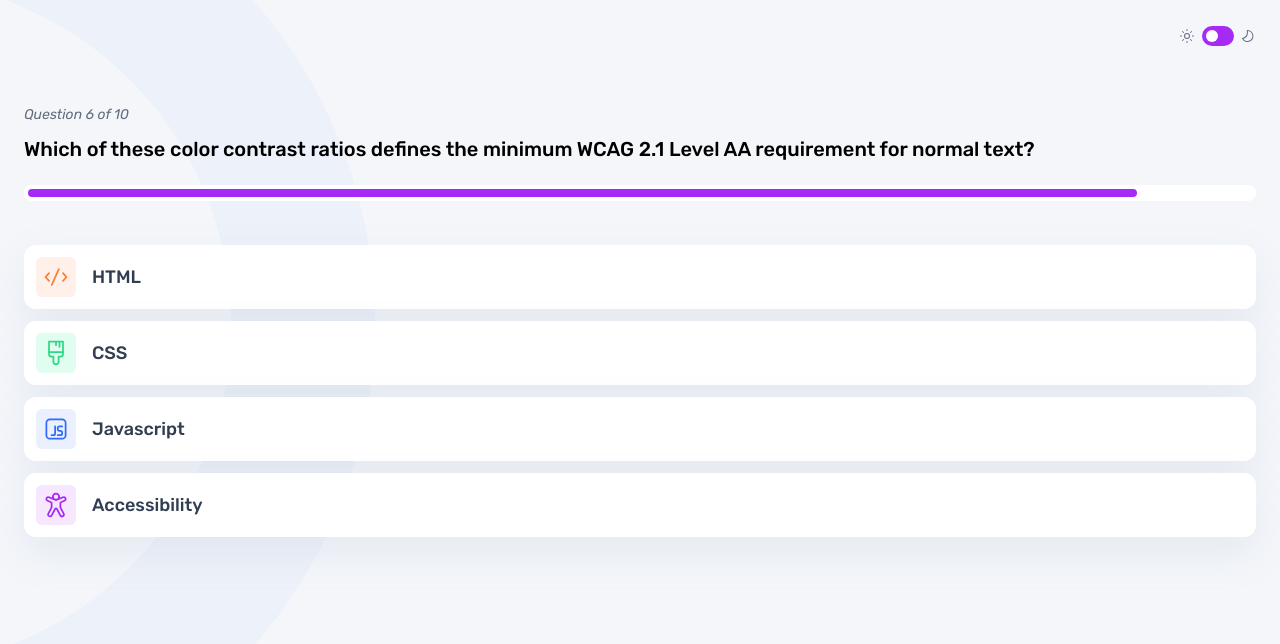
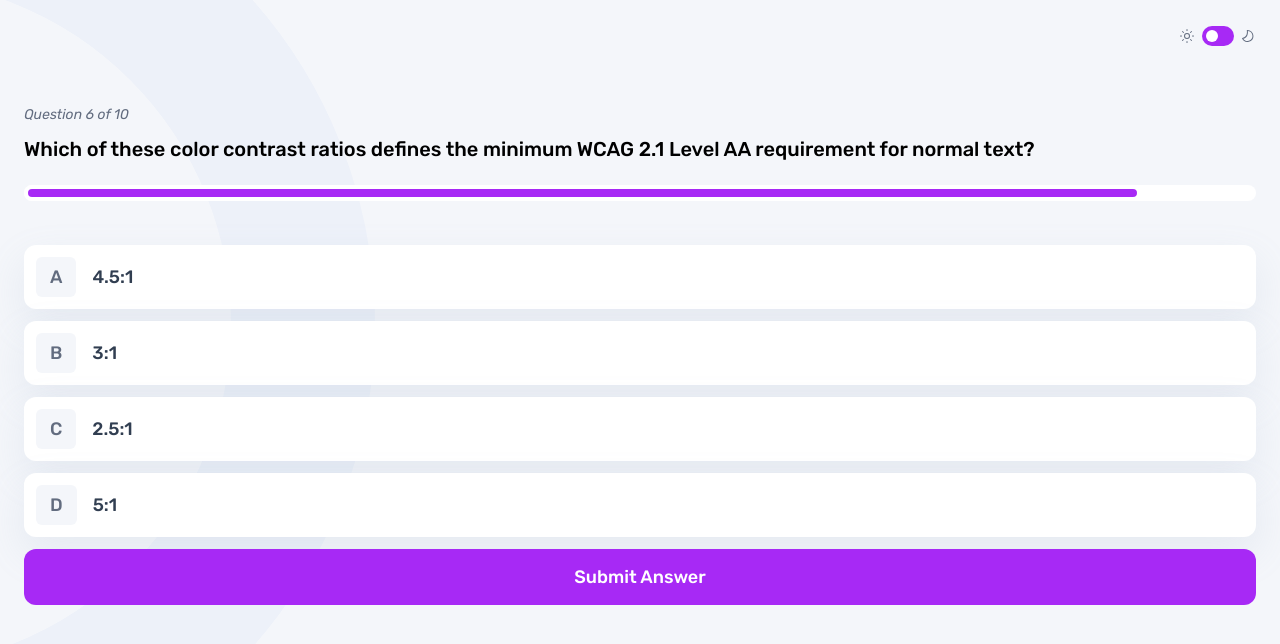
Before and after one commit to barka-dev/frontend-quiz-app-v2, a Next.js app: page /questions in a window 1280 px wide. Shown: the top 644 px of the page. Built offline with nearby package versions, Linux system fonts and the light colour scheme.

Commit message:
question / answer layout static version

```diff
--- a/src/app/components/answersSection.js
+++ b/src/app/components/answersSection.js
@@ -3,18 +3,27 @@
 export default function AnswersSection(){
     return(
         <>
-            <a href="/questions" className="subjects" >
-                <Image src="/images/icon-html.svg" alt="html icon"  width={40} height={40}/> HTML
-            </a>
-            <a href="#" className="subjects">
-                <Image src="/images/icon-css.svg" alt="css icon"  width={40} height={40} /> CSS
-            </a>
-            <a href="#" className="subjects">
-                <Image src="/images/icon-js.svg" alt="js icon"  width={40} height={40} /> Javascript
-            </a>
-            <a href="#" className="subjects">
-                <Image src="/images/icon-accessibility.svg" alt="accessibility icon" width={40} height={40}/> Accessibility
-            </a>
+            <label for="answer_A" className="answers">
+                <input type="radio" id="answer_A" name="answer" value="A"/>
+                <span>A</span>
+                4.5:1
+            </label>
+            <label for="answer_B" className="answers">
+                <input type="radio" id="answer_B" name="answer" value="B"/>
+                <span>B</span>
+                3:1
+            </label>
+            <label for="answer_c" className="answers">
+                <input type="radio" id="answer_c" name="answer" value="C"/>
+                <span>C</span>
+                2.5:1
+            </label>
+            <label for="answer_d" className="answers">
+                <input type="radio" id="answer_d" name="answer" value="D"/>
+                <span>D</span>
+                5:1
+            </label>
+            <button className="submit_answer">Submit Answer</button>
         </>
     )
 }
--- a/src/app/globals.css
+++ b/src/app/globals.css
@@ -146,7 +146,7 @@
   gap:0.75rem;
 }
 
-.subjects{
+.subjects, .answers{
   padding:0.75rem;
   background-color:var(--pure-white);
   border-radius:12px;
@@ -157,6 +157,7 @@
   text-decoration:none;
   color:var(--dark-navy);
   font-size:1.125rem;
+  line-height:100%;
   font-weight:500;
   box-shadow: 0px 16px 40px 0px rgba(143,160,193,0.14);
   -webkit-box-shadow: 0px 16px 40px 0px rgba(143,160,193,0.14);
@@ -213,3 +214,30 @@
   -webkit-appearance:none;
   appearance:none;
 }
+
+.answers span{
+  background-color:var(--light-grey);
+  color:var(--grey-navy);
+  font-size:1.125rem;
+  line-height:100%;
+  padding-block:0.6875rem;
+  padding-inline:0.875rem;
+  border-radius:6px;
+}
+
+.submit_answer{
+  font-size:1.125rem;
+  font-weight:500;
+  color:var(--pure-white);
+  cursor:pointer;
+  border-radius:12px;
+  padding-block:1.1875rem;
+  padding-inline:0.75rem;
+  line-height:100%;
+  background-color:var(--purple);
+  border: none;
+}
+
+input[type="radio"]{
+  display:none;
+}
```
